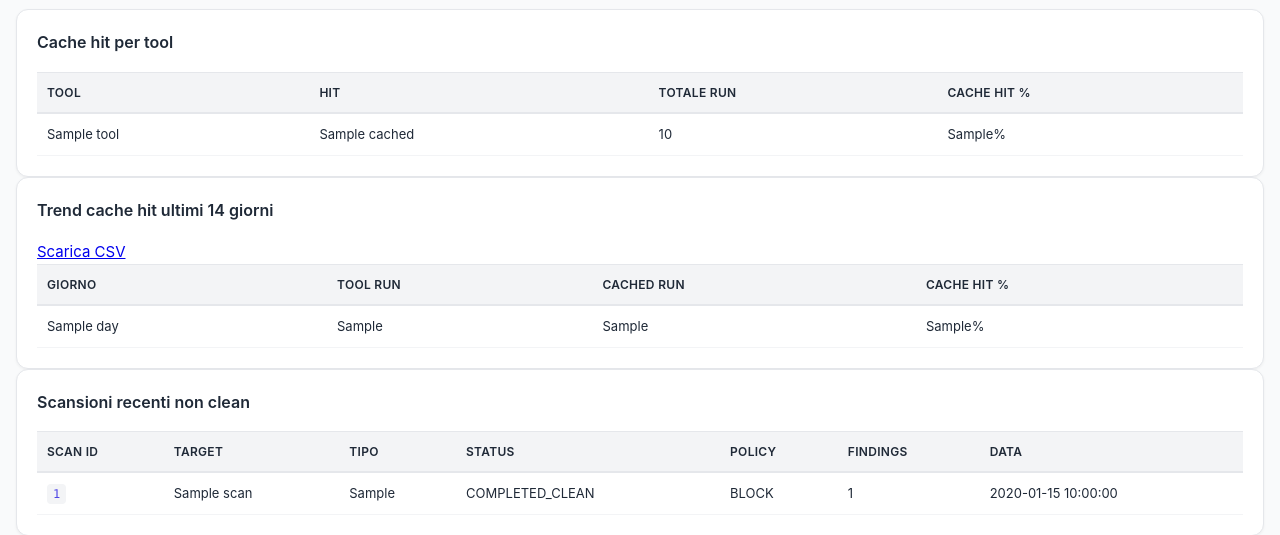
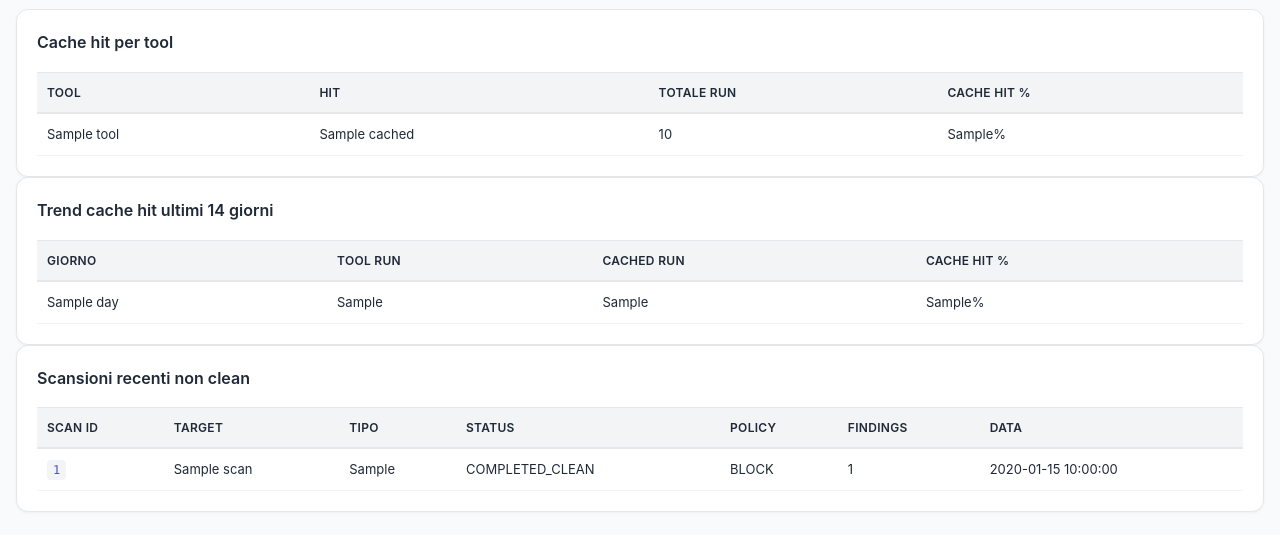
Before and after one commit to 3n1gm496/security-scanning-platform, a Flask app: template dashboard/templates/index.html in a window 1280 px wide. Shown: the part 825-1360 px from the top of the page. After the commit the page ends 1337 px from the top, so only its background shows below. Run offline with Flask 2, Linux system fonts and the light colour scheme; the template is opened without the code that fills it: most values are stand-ins (such as "Sample title", 1, 10 or a date in 2020).

Commit message:
ui(dashboard): rimuove link download CSV da interfaccia cache trend

```diff
--- a/dashboard/templates/index.html
+++ b/dashboard/templates/index.html
@@ -127,7 +127,6 @@
 
     <section class="card">
       <h2>Trend cache hit ultimi 14 giorni</h2>
-      <p><a href="/api/cache-hit-trend.csv?days=14">Scarica CSV</a></p>
       <table>
         <thead><tr><th>Giorno</th><th>Tool run</th><th>Cached run</th><th>Cache hit %</th></tr></thead>
         <tbody>
```
